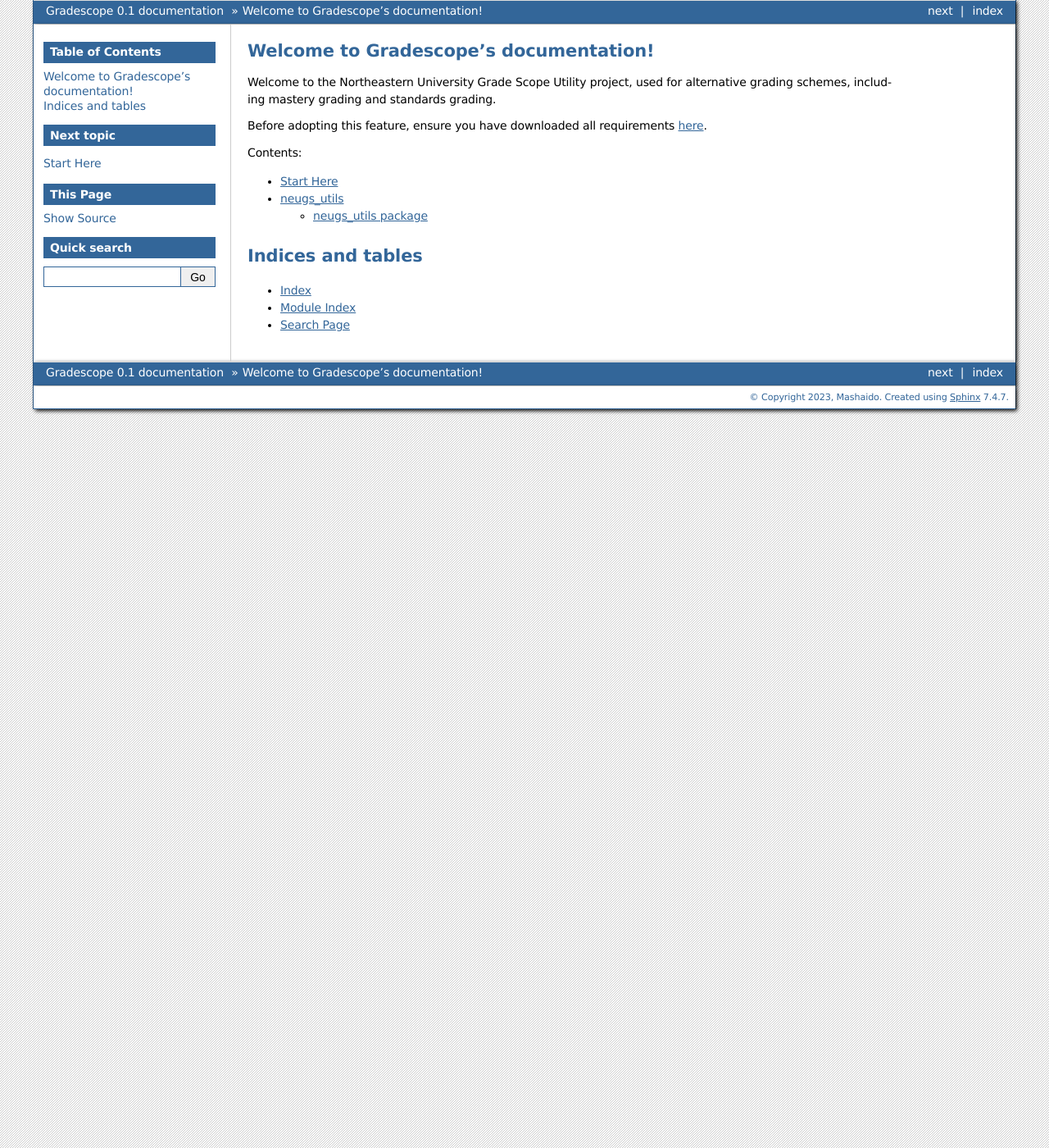
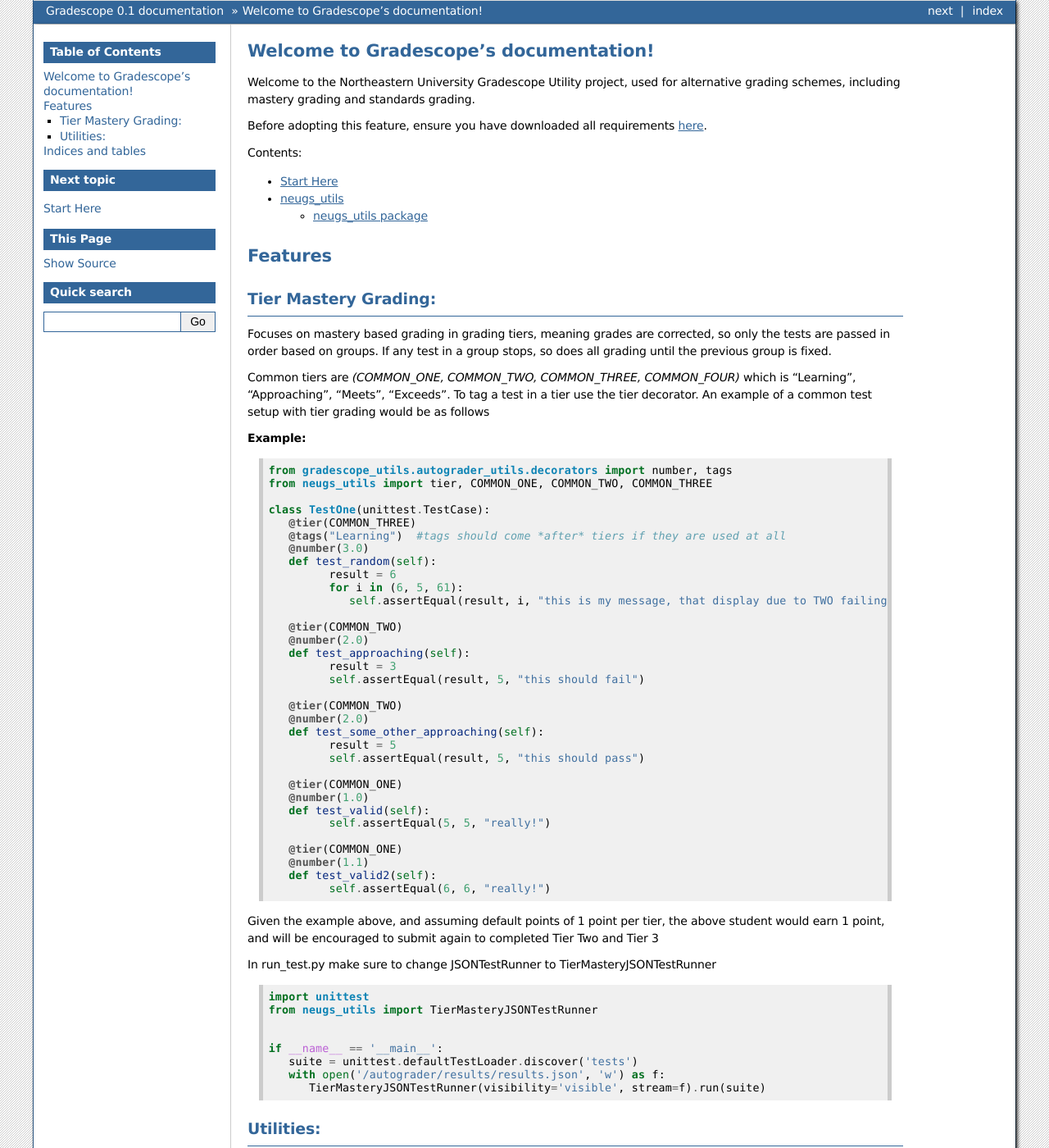
Before and after one commit to lionelle/neugs-utils, a Sphinx documentation site: the page built from docs/source/index.rst, in a window 1280 px wide and 1400 px high. Shown: the whole window at 82% size. Built offline with Sphinx 7.4.7, drawn with Linux system fonts in a browser that asks for light colours; some of the changed text lies outside the part shown.

Commit message:
cleaning up manual content

```diff
--- a/docs/source/index.rst
+++ b/docs/source/index.rst
@@ -5,7 +5,7 @@
 
 Welcome to Gradescope's documentation!
 ======================================
-Welcome to the Northeastern University Grade Scope Utility project, used for alternative grading schemes,
+Welcome to the Northeastern University Gradescope Utility project, used for alternative grading schemes,
 including mastery grading and standards grading.
 
 Before adopting this feature, ensure you have downloaded all requirements :ref:`here <uniquename>`.
@@ -18,6 +18,82 @@ Before adopting this feature, ensure you have downloaded all requirements :ref:`
    beforeyoubegin
    modules
 
+
+Features
+=====================================
+
+Tier Mastery Grading:
+--------------------------
+
+Focuses on mastery based grading in grading tiers, meaning grades are corrected, so only the tests are passed in order based on groups. If any test in a group stops, so does all grading until the previous group is fixed.
+
+Common tiers are *(COMMON_ONE, COMMON_TWO, COMMON_THREE, COMMON_FOUR)* which is "Learning", "Approaching", "Meets", "Exceeds". To tag a test in a tier use the tier decorator. An example of a common test setup with tier grading would be as follows
+
+**Example:**
+
+.. code-block:: python
+
+   from gradescope_utils.autograder_utils.decorators import number, tags
+   from neugs_utils import tier, COMMON_ONE, COMMON_TWO, COMMON_THREE
+
+   class TestOne(unittest.TestCase):
+      @tier(COMMON_THREE)
+      @tags("Learning")  #tags should come *after* tiers if they are used at all
+      @number(3.0)
+      def test_random(self):
+            result = 6
+            for i in (6, 5, 61):
+               self.assertEqual(result, i, "this is my message, that display due to TWO failing")
+
+      @tier(COMMON_TWO)
+      @number(2.0)
+      def test_approaching(self):
+            result = 3
+            self.assertEqual(result, 5, "this should fail")
+
+      @tier(COMMON_TWO)
+      @number(2.0)
+      def test_some_other_approaching(self):
+            result = 5
+            self.assertEqual(result, 5, "this should pass")
+
+      @tier(COMMON_ONE)
+      @number(1.0)
+      def test_valid(self):
+            self.assertEqual(5, 5, "really!")
+
+      @tier(COMMON_ONE)
+      @number(1.1)
+      def test_valid2(self):
+            self.assertEqual(6, 6, "really!")
+
+Given the example above, and assuming default points of 1 point per tier, the above student would earn 1 point, and will be encouraged to submit again to completed Tier Two and Tier 3
+
+In run_test.py make sure to change JSONTestRunner to TierMasteryJSONTestRunner
+
+
+
+.. code-block:: python
+
+   import unittest
+   from neugs_utils import TierMasteryJSONTestRunner
+
+
+   if __name__ == '__main__':
+      suite = unittest.defaultTestLoader.discover('tests')
+      with open('/autograder/results/results.json', 'w') as f:
+         TierMasteryJSONTestRunner(visibility='visible', stream=f).run(suite)
+
+
+
+
+Utilities:
+--------------------------
+
+There are also a number of additional utility functions added in common_tests.py and context_managers.py. These are meant to be for utility to help with common grading tasks.
+
+This module is still in early stages of development!
+
 Indices and tables
 ==================
 
```
Also changed, not shown: docs/source/beforeyoubegin.rst (+10 -1 lines).
